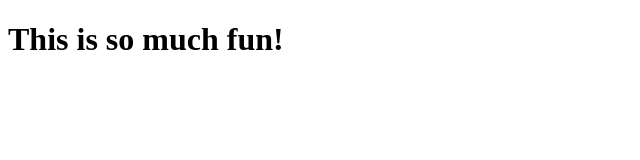
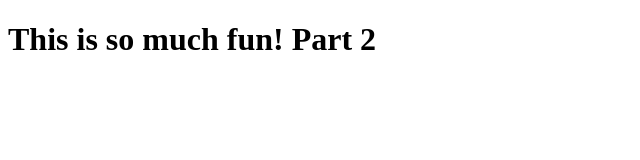
Before and after one commit to Kyle86T/Test, a plain HTML site: page index.html in a window 1280 px wide. Shown: the whole page, without its empty margins (0-640 px from the left). Drawn offline with Linux system fonts and the light colour scheme.

```diff
--- a/index.html
+++ b/index.html
@@ -7,6 +7,6 @@
 <title>Document</title>
 </head>
 <body>
-<h1>This is so much fun!</h1>
+<h1>This is so much fun! Part 2</h1>
 </body>
 </html>
```
